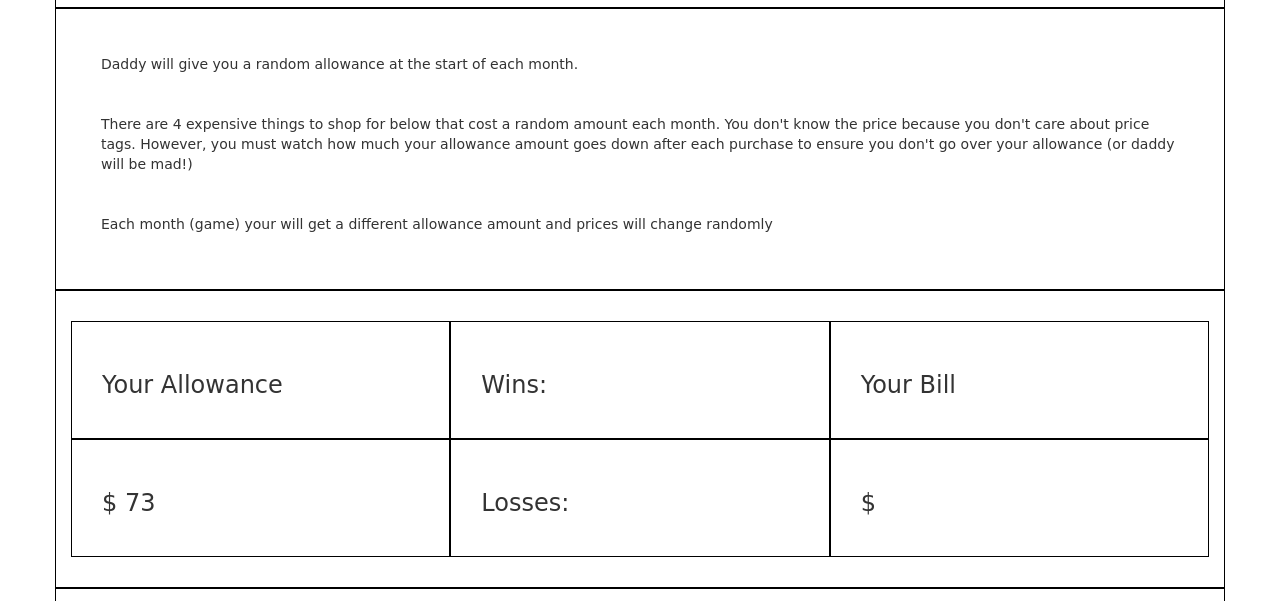
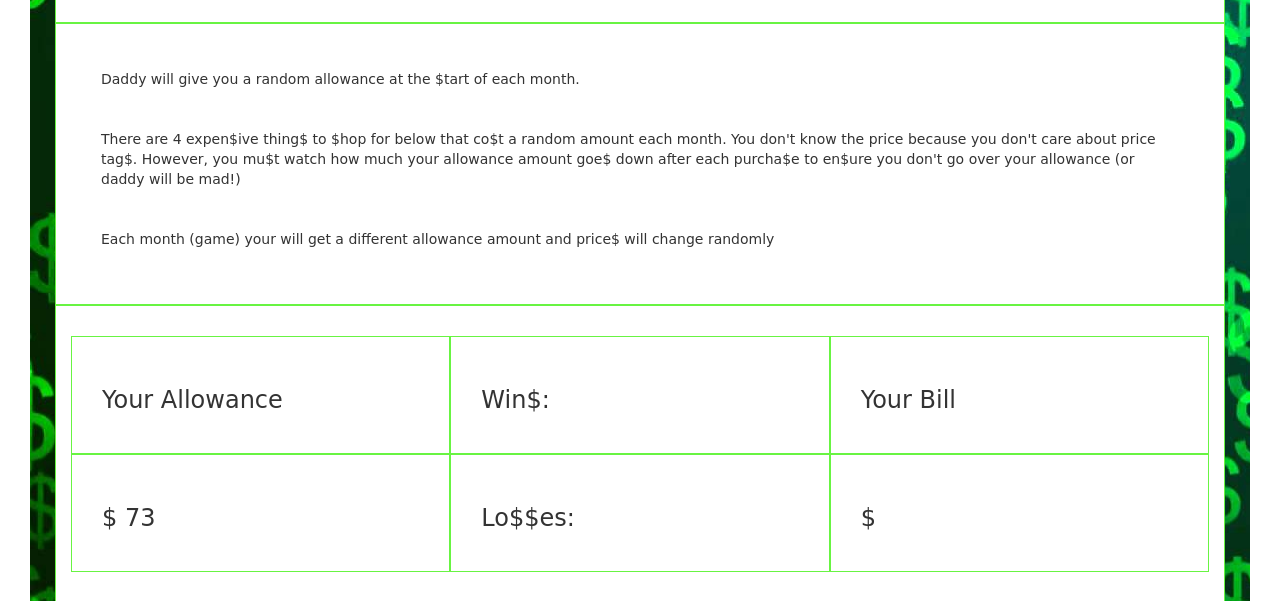
Before and after one commit to brandongatlin/week-4-game, a plain HTML site: page index.html in a window 1280 px wide. Shown: the part 169-770 px from the top of the page. Drawn offline with nearby package versions, Linux system fonts and the light colour scheme; a web font is replaced by a local one.

Commit message:
changed colors, styles

```diff
--- a/assets/css/style.css
+++ b/assets/css/style.css
@@ -1,12 +1,13 @@
-#main-container {
-	background-image: url("../images/background.jpeg");
+#background-container {
+    background-image: url("../images/background.jpeg");
+    width: 100%;
 }
 
 .row {
 	border: 1px;
-	border-color: black;
+	border-color: #68f442;
 	border-style: solid;
-	background-color: white;
+	background-color: #ffffff;
 }
 
 .icons {
--- a/assets/javascript/game.js
+++ b/assets/javascript/game.js
@@ -30,12 +30,12 @@ console.log(planeCost);
 // functions to send item costs to total cost via click of item
 	$(document).ready(function() {
 
-    $("#car").on("click", function() {
+    $("#car").on("click", function () {
 
         $("#yourBill").html("$ " + carCost);
     });
 
-    $("#diamond").on("click", function() {
+    $("#diamond").on("click", function () {
 
         $("#yourBill").html("$ " + diamondCost);
     });
--- a/index.html
+++ b/index.html
@@ -1,5 +1,6 @@
 <!DOCTYPE html>
 <html>
+
 <head>
     <title>Spend-O-Rama!</title>
     <link rel="stylesheet" type="text/css" href="assets/css/style.css">
@@ -10,22 +11,25 @@
 
 
 </head>
+
 <body>
+
+<div class="container" id="background-container">
 
     <div class="container" id="main-container">
 
         <!--open row-1-->
         <div class="row" id="row-1">
-	<h1>Spend-O-Rama</h1>
+            <h1>$pend-O-Rama</h1>
             <!--close row-1-->
         </div>
 
         <!--open row-2-->
         <div class="row" id="row-2">
             <div id="directions-container">
-			<p>Daddy will give you a random allowance at the start of each month.</p>
-			<p>There are 4 expensive things to shop for below that cost a random amount each month. You don't know the price because you don't care about price tags. However, you must watch how much your allowance amount goes down after each purchase to ensure you don't go over your allowance (or daddy will be mad!)</p>
-			<p>Each month (game) your will get a different allowance amount and prices will change randomly</p>
+                <p>Daddy will give you a random allowance at the $tart of each month.</p>
+                <p>There are 4 expen$ive thing$ to $hop for below that co$t a random amount each month. You don't know the price because you don't care about price tag$. However, you mu$t watch how much your allowance amount goe$ down after each purcha$e to en$ure you don't go over your allowance (or daddy will be mad!)</p>
+                <p>Each month (game) your will get a different allowance amount and price$ will change randomly</p>
             </div>
             <!--close row-2-->
         </div>
@@ -44,10 +48,10 @@
 
             <div class="col-md-4" id="row-3-col-2">
                 <div class="row" id="col-2-subrow-1">
-				<h3 id="wins">Wins:</h3>
+                    <h3 id="wins">Win$:</h3>
                 </div>
                 <div class="row" id="col-2-subrow-2">
-				<h3 id="losses">Losses:</h3>
+                    <h3 id="losses">Lo$$es:</h3>
                 </div>
             </div>
 
@@ -65,7 +69,7 @@
 
         <!--open row-4-->
         <div class="row" id="row-4">
-		<div class="col-md-3 col-sm-6"id="row-4-col-1">
+            <div class="col-md-3 col-sm-6" id="row-4-col-1">
                 <div class="icons">
                     <i class="fa fa-car" aria-hidden="true" class="icon" id="car" alt="car image"></i>
                 </div>
@@ -97,6 +101,8 @@
 
     <script src="assets/javascript/game.js"></script>
 
+</div>
 
 </body>
+
 </html>
```
Lines whose indentation alone changed are shown as unchanged.
